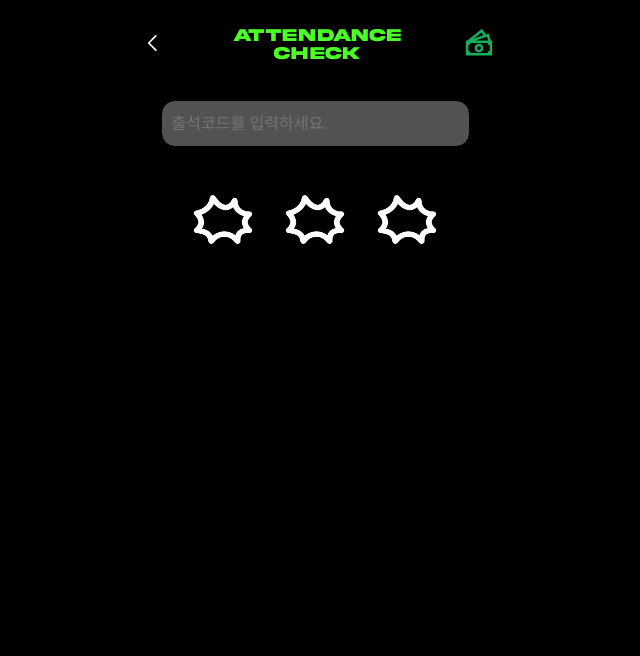
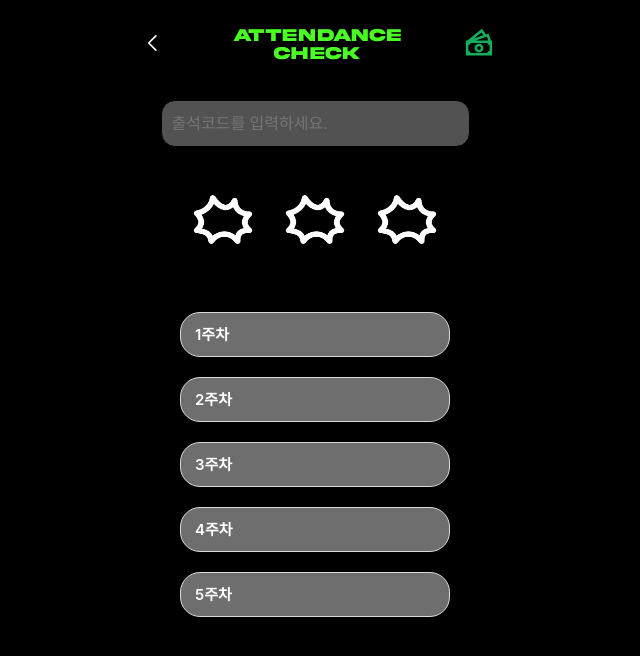
Before and after one commit to pirogramming/PiroCheck, a React (Vite) app in the folder frontend/: page /attendance in a window 1280 px wide. Shown: the top 656 px of the page, without its empty margins (325-965 px from the left). Built offline with nearby package versions, Linux system fonts and the light colour scheme.

Commit message:
[add]: Attend_week_component 추가

```diff
--- a/frontend/src/Attendance.jsx
+++ b/frontend/src/Attendance.jsx
@@ -1,6 +1,7 @@
 import { useState } from "react";
 import Header from "./components/Header";
 import InputBlock from "./components/InputBlock";
+import AttendanceWeekInfo from "./components/AttendanceWeekInfo";
 import styles from "./Attendance.module.css";
 
 const Attendance = () => {
@@ -47,6 +48,13 @@ const Attendance = () => {
           <img src="img/tabler--boom.png" />
         </div>
       </div>
+      <div className={styles.attend_week_container}>
+        <AttendanceWeekInfo week={1} />
+        <AttendanceWeekInfo week={2} />
+        <AttendanceWeekInfo week={3} />
+        <AttendanceWeekInfo week={4} />
+        <AttendanceWeekInfo week={5} />
+      </div>
     </div>
   );
 };
--- /dev/null
+++ b/frontend/src/components/AttendanceWeekInfo.jsx
@@ -0,0 +1,12 @@
+import React from "react";
+import "./componentsCss/AttendanceWeekInfo.css";
+
+const AttendanceWeekInfo = ({ week }) => {
+  return (
+    <div className="eachWeekInfo">
+      <p className="weekInfo">{week}주차</p>
+    </div>
+  );
+};
+
+export default AttendanceWeekInfo;
--- /dev/null
+++ b/frontend/src/components/componentsCss/AttendanceWeekInfo.css
@@ -0,0 +1,16 @@
+.eachWeekInfo {
+  width: 270px;
+  padding: 14px;
+  border-radius: 20px;
+  background-color: #6e6e6e;
+  border: 1px solid #d9d9d9;
+  margin-block: 20px;
+  display: flex;
+  align-items: center;
+}
+.weekInfo {
+  font-weight: 600;
+  font-size: 15px;
+  color: #ffffff;
+  font-family: "Inter", sans-serif;
+}
```
